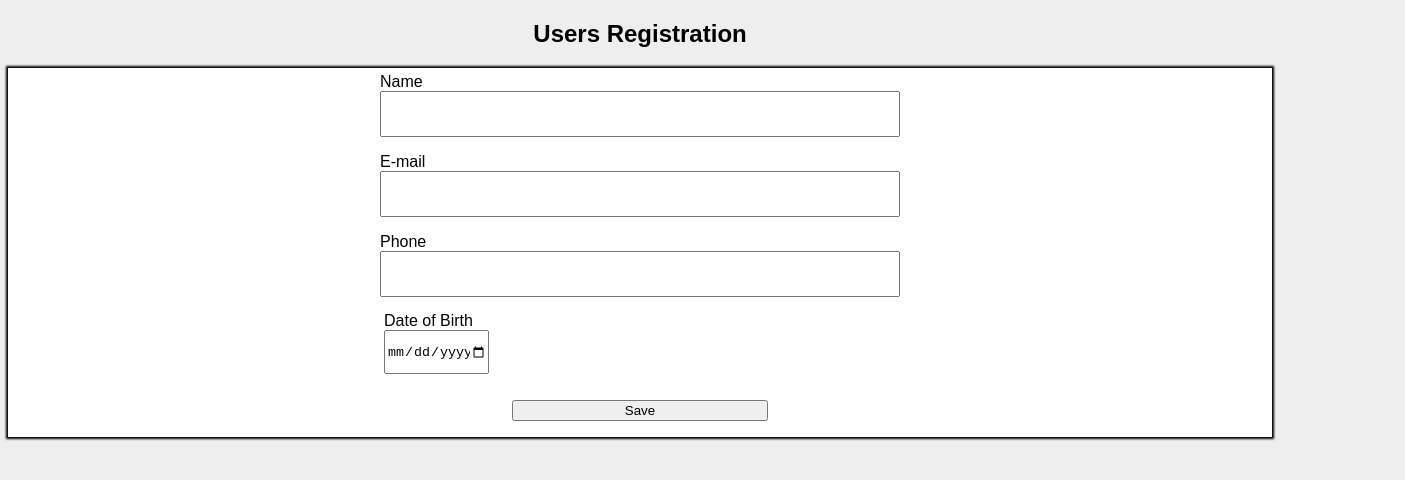
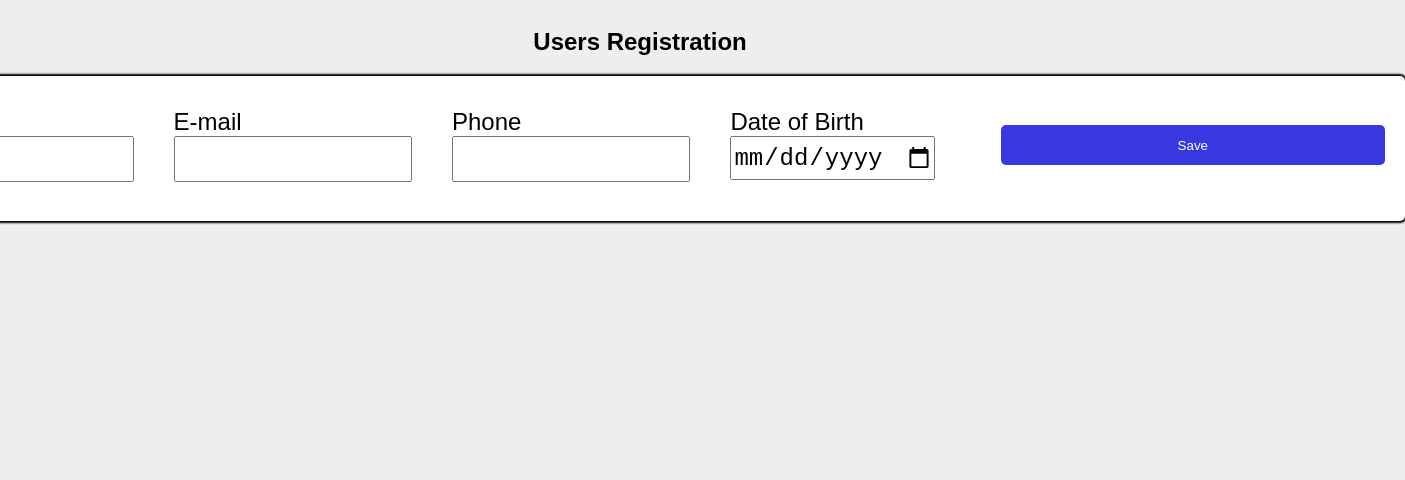
Before and after one commit to bragarr/cadastro-usuarios, a React (Vite) app: page / in a window 1280 px wide. Shown: the top 480 px of the page, 1405 px wide, since content can reach past the window. Built offline with nearby package versions, Linux system fonts and the light colour scheme.

Commit message:
style: Ajustes button form

```diff
--- a/src/index.css
+++ b/src/index.css
@@ -2,6 +2,7 @@
   --standard-grey: #eeeeee;
   --standard-white: #ffffff;
   --standard-black: #000000;
+  --standard-blue: #3838e0;
 }
 
 body {
--- a/src/pages/Home/Home.css
+++ b/src/pages/Home/Home.css
@@ -1,36 +1,68 @@
+.form__body {
+    display: flex;
+    flex-direction: column;
+    align-items: center;
+
+}
+
 .form__tittle {
     text-align: center;
 }
 
 .form__registration {
-    display: flex;
-    flex-direction: column;
-    align-items: center;
+    font-size: 1.5rem;
+    display: inline-block;
     background-color: var(--standard-white);
     box-shadow: 0px 0px 2px 2px var(--standard-black);
+    border-radius: 5px;
 }
 
 .form__input {
     display: flex;
     flex-direction: column;
-    width: 40vw;
+    width: 60vw;
     border: none;
 }
 
 .label__inputs {
-    width: 40vw;
+    width: 60vw;
 }
 
 .input__data {
     height: 5vh;
-    width: 40vw;
+    width: 60vw;
+    font-size: 1.5rem;
 }
 
 .date__birth {
-    width: 100px;
+    width: 180px;
+}
+
+.form__button {
+    justify-content: center;
 }
 
 .button__save {
-    margin: 2vh 0;
-    width: 20vw;
+    width: 30vw;
+    height: 5vh;
+    color: var(--standard-white);
+    border: none;
+    border-radius: 5px;
+    background-color: var(--standard-blue);
+    text-align: center;
 }
+
+@media screen and (min-width:720px) {
+    .form__registration {
+        display: flex;
+        padding: 3vh 0;
+    }
+
+    .form__input, .label__inputs, .input__data {
+        width: 18vw;
+    }
+
+    .date__birth {
+        width: 200px;
+    }
+}
--- a/src/pages/Home/Home.jsx
+++ b/src/pages/Home/Home.jsx
@@ -21,7 +21,9 @@ export function Home() {
                         <label htmlFor="date__birth" className="label__inputs">Date of Birth</label>
                         <input type="date" name="date__birth" id="date__birth" required className="input__data date__birth"/>
                     </fieldset>
-                    <button type="submit" className="button__save">Save</button>
+                    <fieldset className="form__input form__button">
+                        <button type="submit" className="button__save">Save</button>
+                    </fieldset>
                 </form>
         </section>
     );
```
